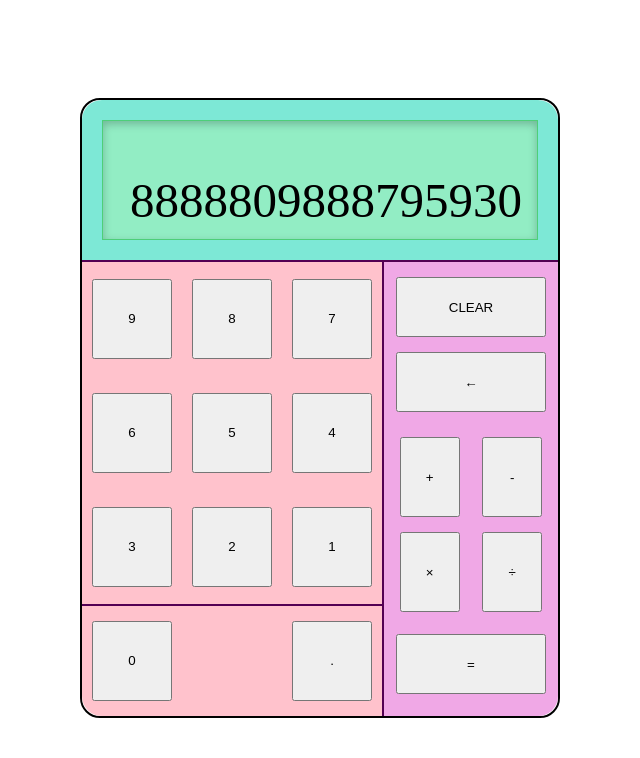
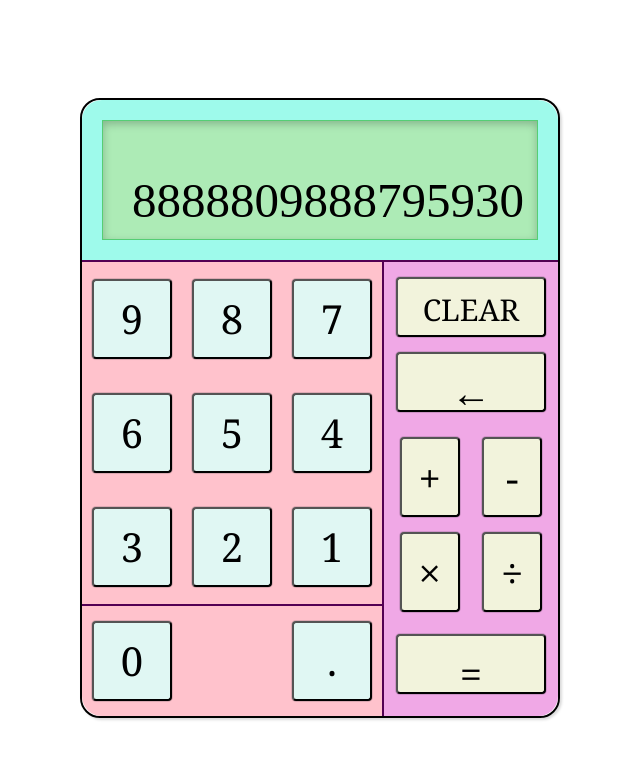
Before and after one commit to MinoshkaBocarro/calculator, a plain HTML site: page index.html in a window 1280 px wide. Shown: the whole page, without its empty margins (320-960 px from the left). Drawn offline with Linux system fonts and the light colour scheme.

Commit message:
Add styling for buttons and display overflow

```diff
--- a/javascript.js
+++ b/javascript.js
@@ -185,7 +185,3 @@ clearButton.addEventListener('click', function() {
     displayScreen.textContent = "CLEAR";
     }
 );
-
-//Rounding decimals to fit screen
-//pretty
-    // keep the display at fixed hight
--- a/style.css
+++ b/style.css
@@ -24,21 +24,20 @@ html {
     display: flex;
     flex-direction: column;
     flex-shrink: 0;
+    box-shadow: rgba(0, 0, 0, 0.15) 1.95px 1.95px 2.6px;
 }
 
 .display-container {
     height: 160px;
     border-top-left-radius: 20px;
     border-top-right-radius: 20px;
-    background-color: hsl(170, 70%, 70%);
+    background-color: hsl(170, 90%, 80%);
     border-width: 20px;
-    flex-basis: auto;
-    flex-shrink: 0;
     display: flex;
 }
 
 .display-outline {
-    background-color: hsla(128, 71%, 80%, 0.485);
+    background-color: hsl(128, 60%, 80%);
     box-shadow: rgba(0, 0, 0, 0.24) inset 0px 3px 8px;
     padding: 10px;
     display: flex;
@@ -52,6 +51,8 @@ html {
     margin-top: auto;
     font-size: 49px;
     padding: 0 5px;
+    max-width: 400px;
+    overflow-x: scroll;
 }
 
 
@@ -70,7 +71,7 @@ html {
     display: flex;
     flex-direction: column;
     border-width: 0 2px 0 0;
-    background-color: hwb(350 76% 0%);
+    background-color: #ffc2cc;
     border-bottom-left-radius: 20px;
 }
 
@@ -86,7 +87,7 @@ html {
 .bottom-numbers {
     width: 300px;
     justify-content: space-between;
-    padding: 5px 10px; /* adjust this after final layout*/
+    padding: 5px 10px;
     align-items: center;
     display: flex;
     flex-grow: 1;
@@ -95,18 +96,16 @@ html {
 
 .function-buttons {
     flex-grow: 1;
-    background-color: hsl(308, 70%,80%);
+    background-color: #f0a8e6;
     border-bottom-right-radius: 20px;
 }
 
 .operating-buttons {
     display: flex;
     justify-content: space-around;
-    align-items: center;
-    align-content: space-around;
     gap: 15px;
     flex-wrap: wrap;
-    padding: 10px 12px; /* adjust this after final layout*/
+    padding: 10px 12px;
 }
 
 .erasing-buttons {
@@ -120,13 +119,13 @@ html {
 .equating-button {
     display: flex;
     justify-content: center;
-    align-items: center;
     padding: 12px 0;
 }
 
 .numbers button, .zero, .decimal {
     height: 80px;
     width: 80px;
+    background-color: #e0f7f3;
 }
 
 button.operators {
@@ -142,6 +141,11 @@ button.equals {
 button.clear {
     height: 60px;
     width: 150px;
+    font-size: 30px;
+}
+
+.operators, .equals, .clear, .backspace {
+    background-color: #f2f3dc;
 }
 
 button.backspace {
@@ -150,16 +154,20 @@ button.backspace {
 }
 
 button {
-    background-color: ;
-    font-size: ;
-    padding: ;
-    border-radius: ;
-    border: ;
-    transition-duration: ;
-    box-shadow: ;
-    width: ;
+    font-family: Georgia, 'Times New Roman', Times, serif, sans-serif;
+    font-size: 40px;
+    padding: 10px;
+    border-radius: 4px;
+    transition-duration: 0.5s;
+    box-shadow: rgba(0, 0, 0, 0.02) 0px 1px 3px 0px, rgba(27, 31, 35, 0.15) 0px 0px 0px 1px;
 }
 
-button:hover {
+button.zero:hover, button.decimal:hover, .numbers button:hover{
+    border-color: rgb(190, 211, 251);
+    border-width: 5px;
+}
 
+button.operators:hover, button.equals:hover, button.clear:hover, button.backspace:hover {
+    border-color: rgb(226, 236, 192);
+    border-width: 5px;
 }
```
